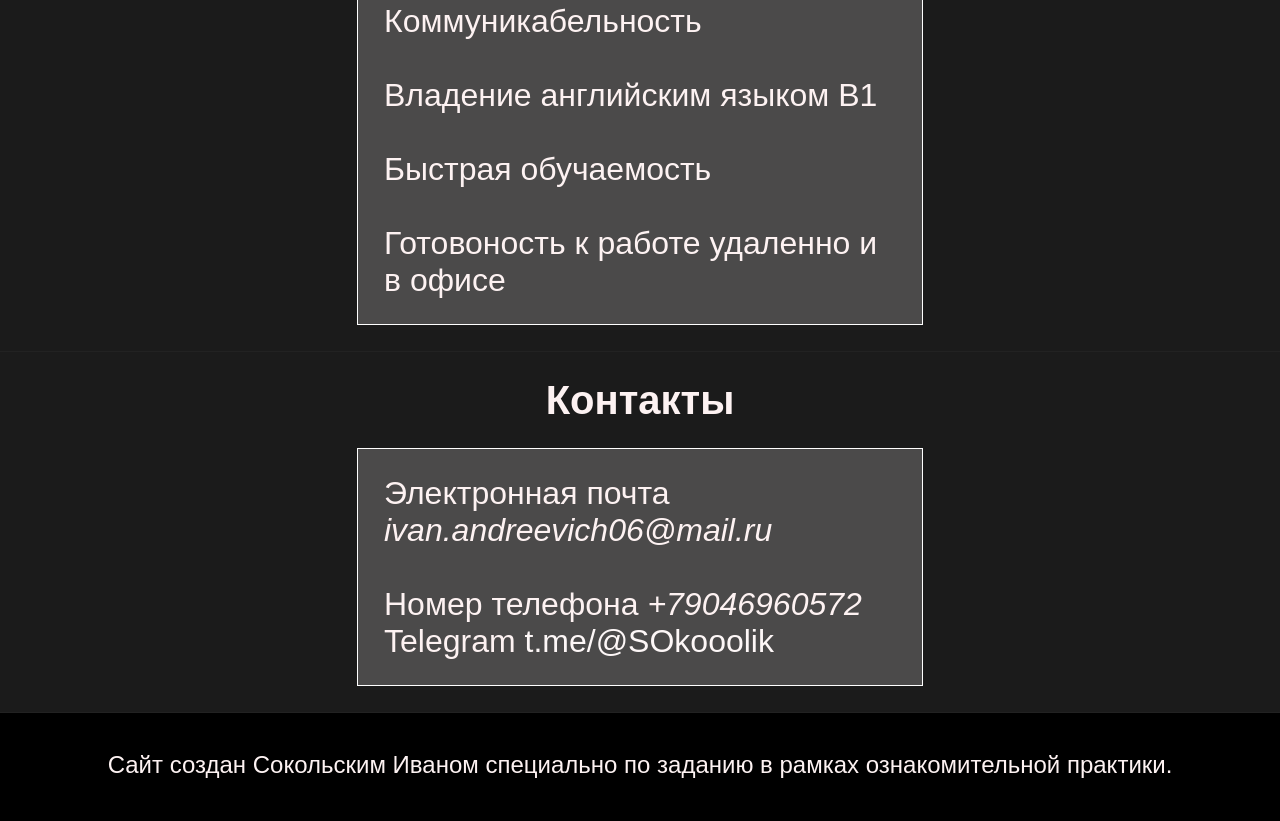
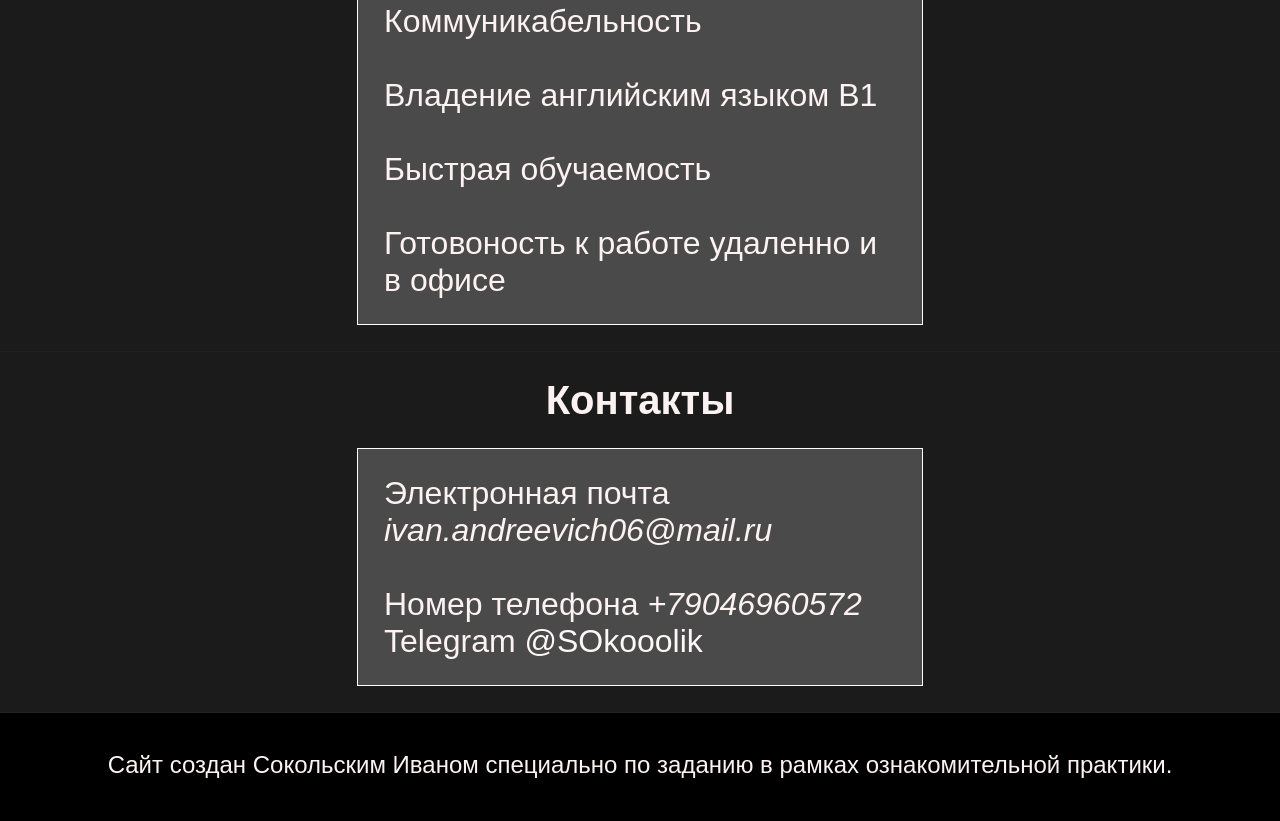
Before and after one commit to Sokooolik/Practise_website, a plain HTML site: page index.html in a window 1280 px wide. Shown: the part 2401-3222 px from the top of the page. Drawn offline with Linux system fonts and the light colour scheme.

Commit message:
Add files via upload

```diff
--- a/index.html
+++ b/index.html
@@ -59,7 +59,7 @@
                     <div class="art-bg">
                         <p>Электронная почта<address>ivan.andreevich06@mail.ru</address></p><br>
                         <p>Номер телефона <em>+79046960572</em></p>
-                        <p>Telegram <a href="t.me/@SOkooolik">t.me/@SOkooolik</a></p>
+                        <p>Telegram <a href="https://t.me/SOkooolik">@SOkooolik</a></p>
                     </div>
                 </article>
             </section>
```
